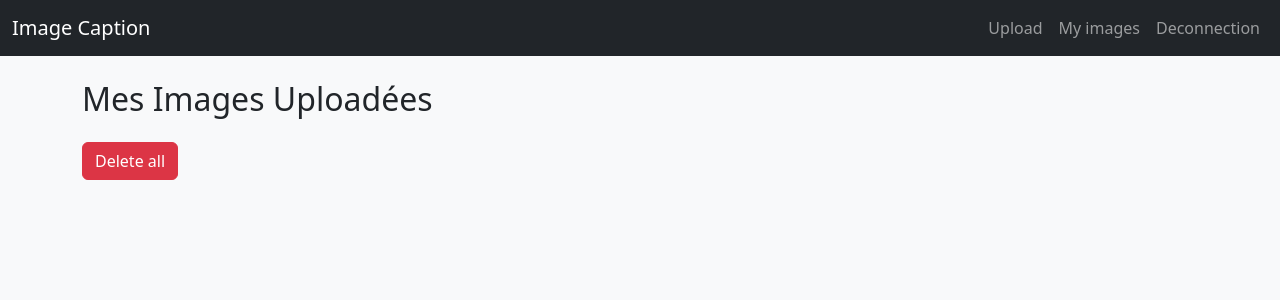
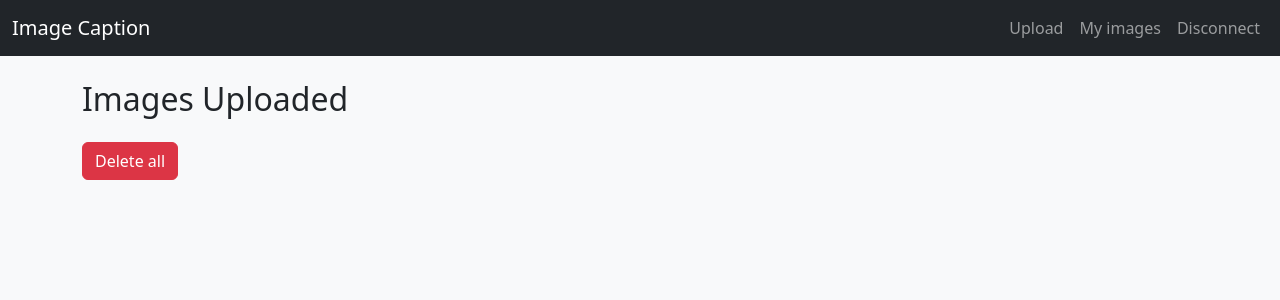
Before and after one commit to Giang-Davy/Image_Caption, a Flask app: page /images in a window 1280 px wide. Shown: the top 300 px of the page. Run offline with Flask 3, Linux system fonts and the light colour scheme; the visitor is signed in with stand-in values (Sample User, id 1); data that the repository does not hold is empty; parts of the project's set-up code (start-up, migrations or seed data) failed here and were passed over.

Commit message:
translated files

```diff
--- a/PROJET/templates/base.html
+++ b/PROJET/templates/base.html
@@ -15,7 +15,7 @@
         {% if session.get("user_id") %}
           <li class="nav-item"><a class="nav-link" href="/">Upload</a></li>
           <li class="nav-item"><a class="nav-link" href="/images">My images</a></li>
-          <li class="nav-item"><a class="nav-link" href="/logout">Deconnection</a></li>
+          <li class="nav-item"><a class="nav-link" href="/logout">Disconnect</a></li>
         {% else %}
           <li class="nav-item"><a class="nav-link" href="/login">Connection</a></li>
           <li class="nav-item"><a class="nav-link" href="/register">Sign Up</a></li>
--- a/PROJET/templates/images.html
+++ b/PROJET/templates/images.html
@@ -1,7 +1,7 @@
 {% extends "base.html" %}
-{% block title %}Mes Images{% endblock %}
+{% block title %}My Images{% endblock %}
 {% block content %}
-<h2 class="mb-4">Mes Images Uploadées</h2>
+<h2 class="mb-4">Images Uploaded</h2>
 
 <form action="/delete_all" method="post" class="mb-4">
     <button type="submit" class="btn btn-danger">Delete all</button>
--- a/PROJET/templates/login.html
+++ b/PROJET/templates/login.html
@@ -1,5 +1,5 @@
 {% extends "base.html" %}
-{% block title %}Connexion{% endblock %}
+{% block title %}Connect{% endblock %}
 {% block content %}
 <h2 class="mb-4">Sign In</h2>
 <form action="/login" method="post" class="w-50">
--- a/PROJET/templates/register.html
+++ b/PROJET/templates/register.html
@@ -1,5 +1,5 @@
 {% extends "base.html" %}
-{% block title %}Inscription{% endblock %}
+{% block title %}Registration{% endblock %}
 {% block content %}
 <h2 class="mb-4">Creat an account</h2>
 <form action="/register" method="post" class="w-50">
```
